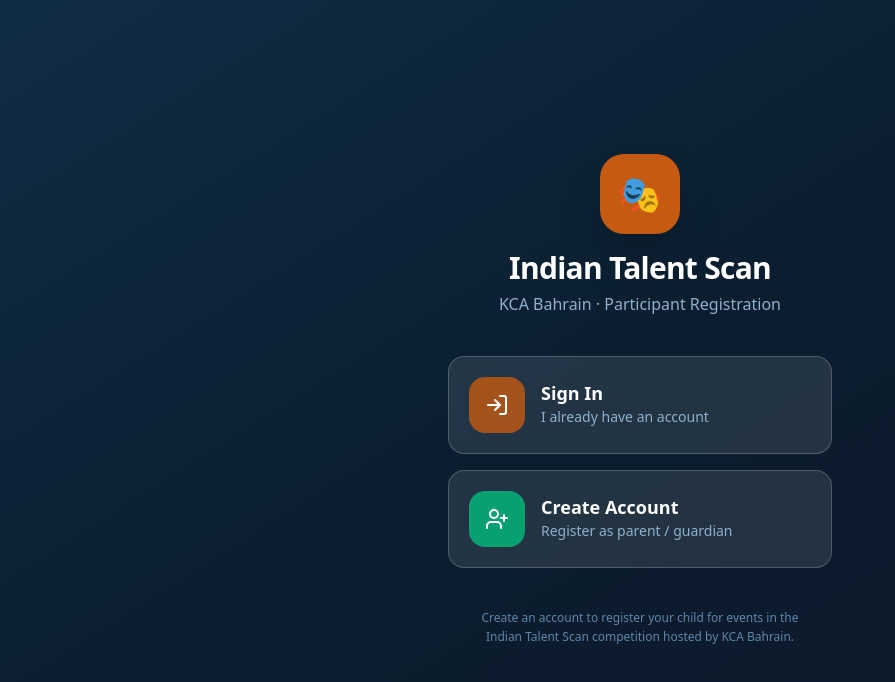
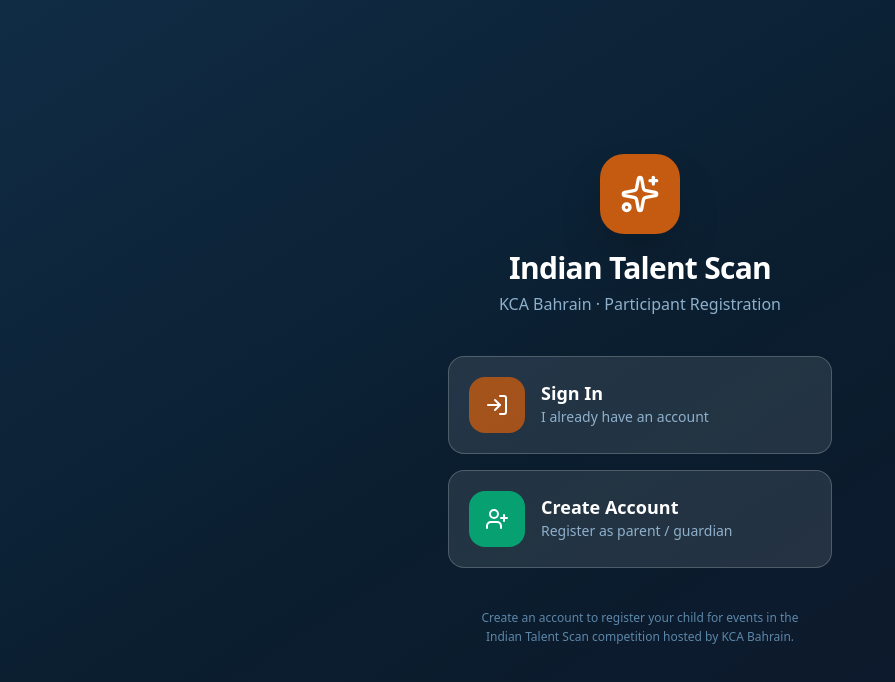
Before and after one commit to leojbah-source/its-app, a React (Vite) app in the folder frontend/: page /register in a window 1280 px wide. Shown: the top 682 px of the page, without its empty margins (0-895 px from the left). Built offline with nearby package versions, Linux system fonts and the light colour scheme; no server answers.

Commit message:
ITS logo across participant/PWA headers; fix deadline timezone (Bahrain end-of-day)

```diff
--- /dev/null
+++ b/frontend/src/components/ui/BrandMark.jsx
@@ -0,0 +1,53 @@
+// src/components/ui/BrandMark.jsx
+// Shared brand tile: shows the uploaded ITS logo on a white background, and
+// falls back to a supplied icon (on a coloured tile) when no logo is set yet.
+// The logo URL is loaded once from the public /year endpoint and cached at the
+// module level, so every header on every page shows the same mark without
+// each one making its own request.
+import { useEffect, useState } from 'react';
+import { publicApi, API_BASE } from '../../api/client';
+
+const asset = (u) => (!u ? null : /^https?:\/\//.test(u) ? u : `${API_BASE}${u}`);
+
+let cachedLogo; // undefined = not fetched yet, string = url, null = none
+const waiters = new Set();
+
+function ensureLoaded() {
+  if (cachedLogo !== undefined) return;
+  cachedLogo = null; // mark in-flight so we only fetch once
+  publicApi.year()
+    .then((y) => { cachedLogo = asset(y?.its_logo_url) || null; })
+    .catch(() => { cachedLogo = null; })
+    .finally(() => { waiters.forEach((fn) => fn(cachedLogo)); waiters.clear(); });
+}
+
+export default function BrandMark({
+  className = 'h-8 w-8 rounded-lg',
+  imgClassName = 'p-0.5',
+  fallback: Fallback,
+  fallbackSize = 16,
+  fallbackBg = 'bg-gold-500',
+  fallbackColor = 'text-white',
+}) {
+  const [logo, setLogo] = useState(typeof cachedLogo === 'string' ? cachedLogo : null);
+
+  useEffect(() => {
+    if (typeof cachedLogo === 'string' || cachedLogo === null) {
+      // Already resolved (or resolving to none) — but if still in-flight, wait.
+      if (cachedLogo) { setLogo(cachedLogo); return undefined; }
+    }
+    let alive = true;
+    const cb = (u) => { if (alive) setLogo(u); };
+    waiters.add(cb);
+    ensureLoaded();
+    return () => { alive = false; waiters.delete(cb); };
+  }, []);
+
+  return (
+    <div className={`flex items-center justify-center overflow-hidden ${logo ? 'bg-white' : fallbackBg} ${className}`}>
+      {logo
+        ? <img src={logo} alt="ITS" className={`h-full w-full object-contain ${imgClassName}`} />
+        : (Fallback ? <Fallback size={fallbackSize} className={fallbackColor} /> : null)}
+    </div>
+  );
+}
--- a/frontend/src/pages/YearConfig.jsx
+++ b/frontend/src/pages/YearConfig.jsx
@@ -82,14 +82,16 @@
     }
   };
 
-  // Deadlines are edited as a plain date; store them as the END of that day so
-  // registration stays open through the whole date. Bare 'YYYY-MM-DD' (or any
-  // loaded timestamp) is normalised here, at save time, to 'YYYY-MM-DDT23:59:59'.
+  // Deadlines are edited as a plain date; store them as the END of that day in
+  // Bahrain time (UTC+3, no DST) so the cut-off is 23:59 local AND every screen
+  // shows the same calendar date. Without the explicit +03:00 the server (UTC)
+  // stored 23:59Z, which displays as the next day in Bahrain. Bare 'YYYY-MM-DD'
+  // (or any loaded timestamp) is normalised here, at save time.
   const persistConfig = async () => {
     const payload = { ...config };
     for (const f of ['reg_deadline', 'team_reg_deadline', 'teacher_name_deadline']) {
       const v = payload[f];
-      payload[f] = v ? `${String(v).slice(0, 10)}T23:59:59` : null;
+      payload[f] = v ? `${String(v).slice(0, 10)}T23:59:59+03:00` : null;
     }
     await yearConfigApi.update(token, payload);
   };
--- a/frontend/src/pages/pwa/MyPortal.jsx
+++ b/frontend/src/pages/pwa/MyPortal.jsx
@@ -6,6 +6,7 @@
 import { LogOut, Trophy, CalendarDays } from 'lucide-react';
 import { usePwaAuth } from '../../context/PwaAuthContext';
 import { pwaApi } from '../../api/client';
+import BrandMark from '../../components/ui/BrandMark';
 
 const MEDAL = { 1: '🥇', 2: '🥈', 3: '🥉' };
 const EXTRA = { additional_3rd: 'Additional 3rd', consolation: 'Consolation' };
@@ -28,9 +29,12 @@
     <div className="min-h-screen bg-slate-50">
       <header className="bg-white border-b border-slate-200">
         <div className="mx-auto flex max-w-3xl items-center justify-between px-4 py-3">
-          <div>
-            <div className="text-base font-bold text-navy-800 leading-tight">{participant?.name || 'My Results'}</div>
-            {participant?.ageGroup && <div className="text-[11px] text-slate-500">{participant.ageGroup}</div>}
+          <div className="flex items-center gap-2.5">
+            <BrandMark className="h-9 w-9 rounded-lg shrink-0" fallback={Trophy} fallbackSize={18} />
+            <div>
+              <div className="text-base font-bold text-navy-800 leading-tight">{participant?.name || 'My Results'}</div>
+              {participant?.ageGroup && <div className="text-[11px] text-slate-500">{participant.ageGroup}</div>}
+            </div>
           </div>
           <button onClick={logout} className="inline-flex items-center gap-1 rounded-lg border border-slate-200 px-3 py-1.5 text-xs font-medium text-slate-600">
             <LogOut size={14} /> Sign out
--- a/frontend/src/pages/pwa/PublicBoard.jsx
+++ b/frontend/src/pages/pwa/PublicBoard.jsx
@@ -68,7 +68,8 @@
       <header className="bg-white border-b border-slate-200">
         <div className="mx-auto flex max-w-3xl items-center justify-between px-4 py-3">
           <div className="flex items-center gap-3">
-            {asset(year?.kca_logo_url) && <img src={asset(year.kca_logo_url)} alt="KCA" className="h-10 w-auto object-contain" />}
+            {asset(year?.its_logo_url) && <img src={asset(year.its_logo_url)} alt="ITS" className="h-11 w-auto object-contain" />}
+            {asset(year?.kca_logo_url) && <img src={asset(year.kca_logo_url)} alt="KCA" className="h-9 w-auto object-contain" />}
             <div>
               <div className="text-base font-bold text-navy-800 leading-tight">{year?.event_year_label || 'KCA Indian Talent Scan'}</div>
               <div className="text-[11px] text-slate-500">Results & Schedule</div>
--- a/frontend/src/pages/pwa/PwaLogin.jsx
+++ b/frontend/src/pages/pwa/PwaLogin.jsx
@@ -5,6 +5,7 @@
 import { useNavigate, Link } from 'react-router-dom';
 import { UserRound, ArrowLeft } from 'lucide-react';
 import { usePwaAuth } from '../../context/PwaAuthContext';
+import BrandMark from '../../components/ui/BrandMark';
 
 export default function PwaLogin() {
   const navigate = useNavigate();
@@ -25,7 +26,7 @@
     <div className="flex min-h-screen items-center justify-center bg-slate-50 px-4">
       <div className="w-full max-w-sm">
         <div className="mb-6 text-center">
-          <div className="mx-auto mb-3 flex h-12 w-12 items-center justify-center rounded-full bg-navy-600 text-white"><UserRound size={22} /></div>
+          <BrandMark className="mx-auto mb-3 h-12 w-12 rounded-full" imgClassName="p-1" fallback={UserRound} fallbackSize={22} fallbackBg="bg-navy-600" />
           <h1 className="text-lg font-bold text-navy-800">My Results</h1>
           <p className="mt-1 text-sm text-slate-500">Enter the first 4 letters of your name and the last 4 digits of your CPR.</p>
         </div>
--- a/frontend/src/pages/register/Landing.jsx
+++ b/frontend/src/pages/register/Landing.jsx
@@ -4,9 +4,10 @@
 
 import { useEffect, useState } from 'react';
 import { useNavigate } from 'react-router-dom';
-import { LogIn, UserPlus, CalendarDays } from 'lucide-react';
+import { LogIn, UserPlus, CalendarDays, Sparkles } from 'lucide-react';
 import { useParentAuth } from '../../context/ParentAuthContext';
 import { portalApi } from './registerApi';
+import BrandMark from '../../components/ui/BrandMark';
 
 export default function Landing() {
   const { isAuthenticated } = useParentAuth();
@@ -30,9 +31,7 @@
     <div className="min-h-screen bg-gradient-to-br from-navy-800 via-navy-900 to-slate-900 flex flex-col items-center justify-center px-6 py-12 text-white">
       {/* Logo block */}
       <div className="flex flex-col items-center gap-4 mb-10">
-        <div className="flex h-20 w-20 items-center justify-center rounded-3xl bg-gold-500 shadow-2xl text-4xl">
-          🎭
-        </div>
+        <BrandMark className="h-20 w-20 rounded-3xl shadow-2xl" imgClassName="p-1.5" fallback={Sparkles} fallbackSize={40} />
         <div className="text-center">
           <h1 className="text-3xl font-bold tracking-tight">Indian Talent Scan</h1>
           <p className="text-navy-300 text-base mt-1.5">KCA Bahrain · Participant Registration</p>
--- a/frontend/src/pages/register/RegisterLayout.jsx
+++ b/frontend/src/pages/register/RegisterLayout.jsx
@@ -5,6 +5,7 @@
 import { useNavigate } from 'react-router-dom';
 import { Sparkles, LogOut, ChevronLeft } from 'lucide-react';
 import { useParentAuth } from '../../context/ParentAuthContext';
+import BrandMark from '../../components/ui/BrandMark';
 
 export default function RegisterLayout({
   children,
@@ -38,9 +39,7 @@
               </button>
             )}
             <div className="flex items-center gap-2 min-w-0">
-              <div className="flex h-8 w-8 items-center justify-center rounded-lg bg-gold-500 shrink-0">
-                <Sparkles size={15} className="text-white" />
-              </div>
+              <BrandMark className="h-8 w-8 rounded-lg shrink-0" fallback={Sparkles} fallbackSize={15} />
               <div className="min-w-0">
                 <p className="text-sm font-semibold leading-tight truncate">Indian Talent Scan</p>
                 <p className="text-[10px] text-navy-300 leading-tight">KCA Bahrain</p>
```
